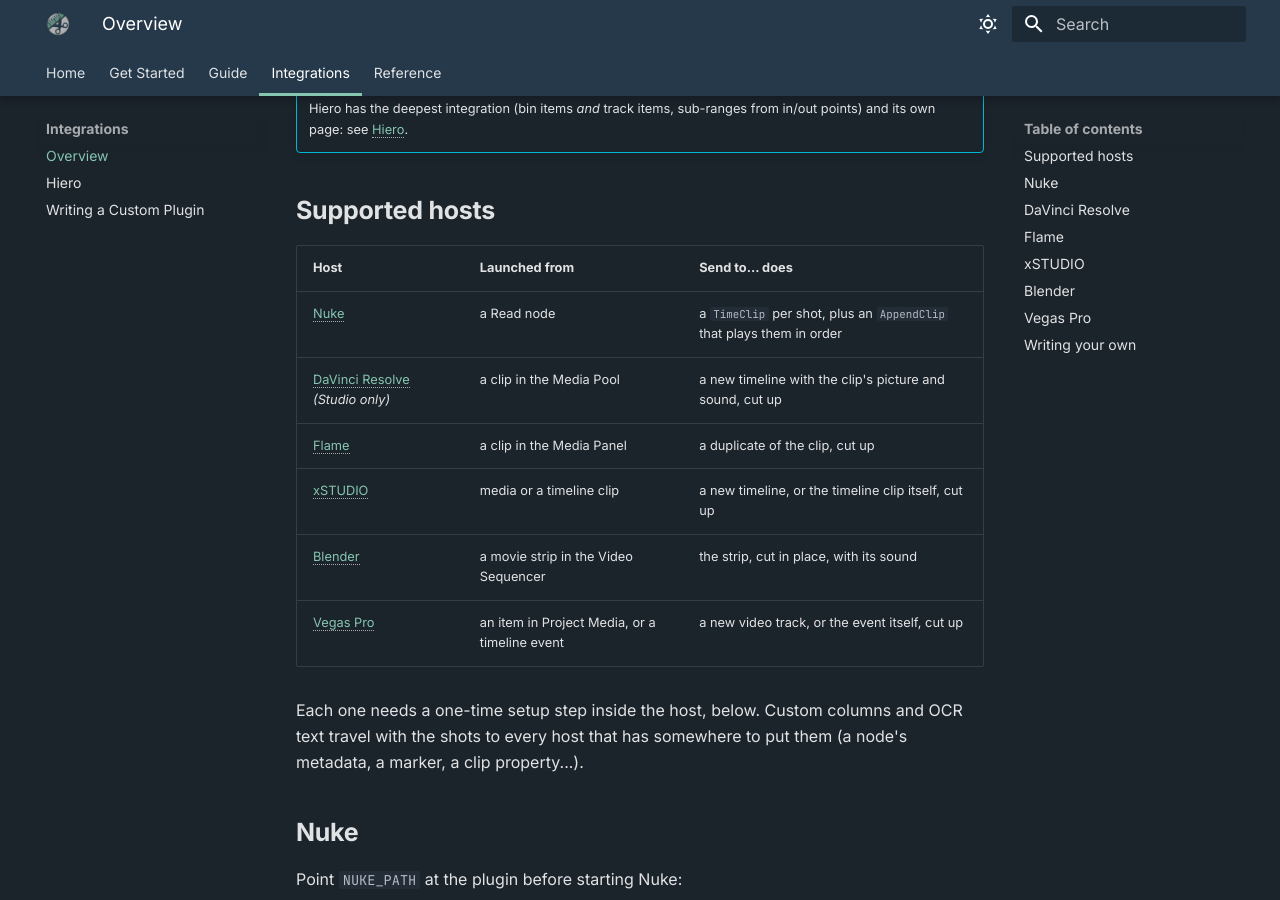
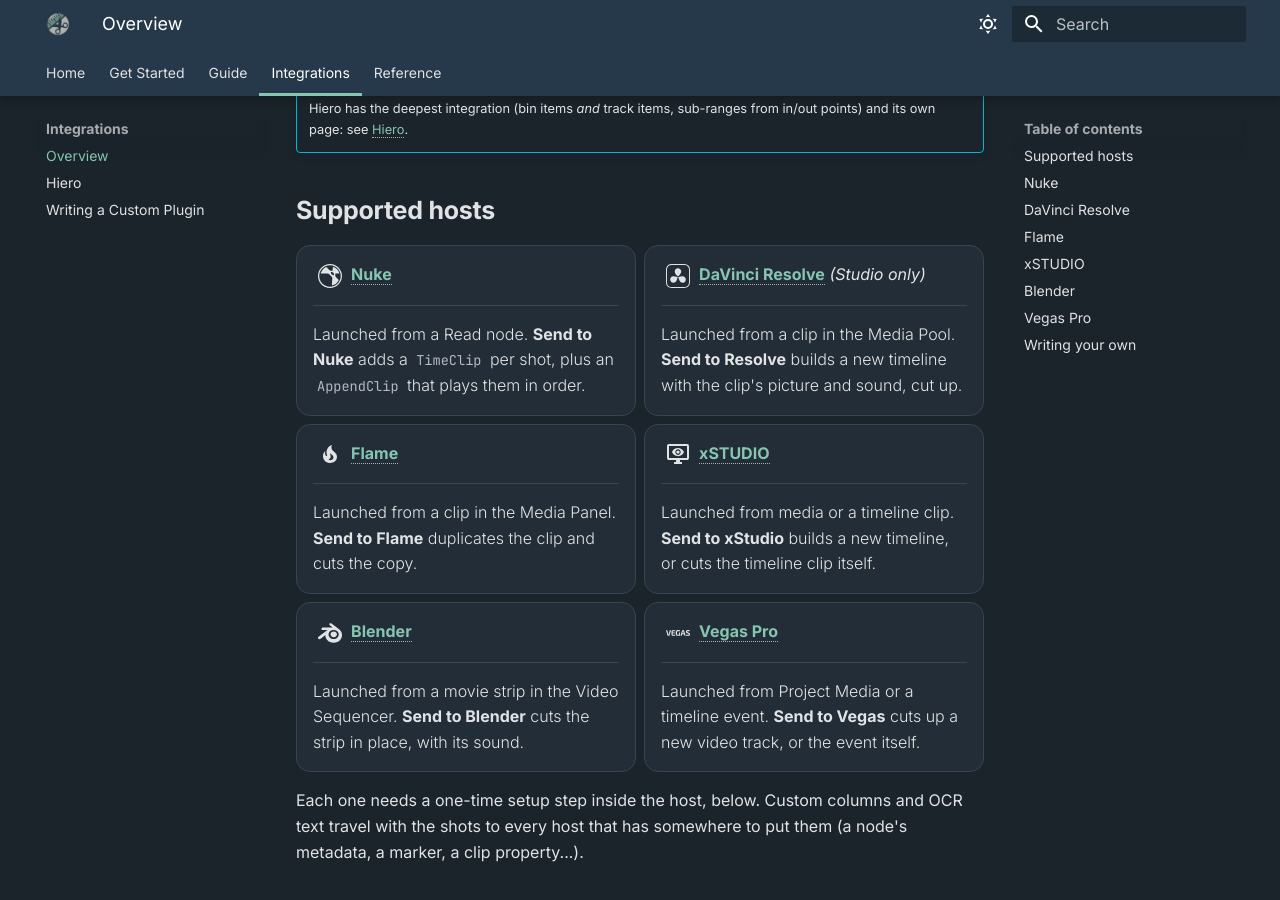
Before and after one commit to frueter/cutdetector-docs, an MkDocs documentation site: the page built from docs/plugins.md, in a window 1280 px wide and 900 px high, scrolled down 318 px. Built offline with MkDocs 1.6.1 and Material for MkDocs 9.7.7, drawn with Linux system fonts in a browser that asks for light colours; comment, search, counter and statistics services are not loaded.

Commit message:
added host icons

```diff
--- a/docs/plugins.md
+++ b/docs/plugins.md
@@ -12,19 +12,50 @@
 
 ## Supported hosts
 
-| Host | Launched from | **Send to...** does |
-|---|---|---|
-| [Nuke](#nuke) | a Read node | a `TimeClip` per shot, plus an `AppendClip` that plays them in order |
-| [DaVinci Resolve](#davinci-resolve) *(Studio only)* | a clip in the Media Pool | a new timeline with the clip's picture and sound, cut up |
-| [Flame](#flame) | a clip in the Media Panel | a duplicate of the clip, cut up |
-| [xSTUDIO](#xstudio) | media or a timeline clip | a new timeline, or the timeline clip itself, cut up |
-| [Blender](#blender) | a movie strip in the Video Sequencer | the strip, cut in place, with its sound |
-| [Vegas Pro](#vegas-pro) | an item in Project Media, or a timeline event | a new video track, or the event itself, cut up |
+<div class="grid cards" markdown>
+
+- :simple-nuke:{ .lg .middle } **[Nuke](#nuke)**
+
+    ---
+
+    Launched from a Read node. **Send to Nuke** adds a `TimeClip` per shot, plus an `AppendClip` that plays them in order.
+
+- :simple-davinciresolve:{ .lg .middle } **[DaVinci Resolve](#davinci-resolve)** *(Studio only)*
+
+    ---
+
+    Launched from a clip in the Media Pool. **Send to Resolve** builds a new timeline with the clip's picture and sound, cut up.
+
+- :material-fire:{ .lg .middle } **[Flame](#flame)**
+
+    ---
+
+    Launched from a clip in the Media Panel. **Send to Flame** duplicates the clip and cuts the copy.
+
+- :material-monitor-eye:{ .lg .middle } **[xSTUDIO](#xstudio)**
+
+    ---
+
+    Launched from media or a timeline clip. **Send to xStudio** builds a new timeline, or cuts the timeline clip itself.
+
+- :simple-blender:{ .lg .middle } **[Blender](#blender)**
+
+    ---
+
+    Launched from a movie strip in the Video Sequencer. **Send to Blender** cuts the strip in place, with its sound.
+
+- :simple-vegas:{ .lg .middle } **[Vegas Pro](#vegas-pro)**
+
+    ---
+
+    Launched from Project Media or a timeline event. **Send to Vegas** cuts up a new video track, or the event itself.
+
+</div>
 
 Each one needs a one-time setup step inside the host, below. Custom columns and OCR text travel with the
 shots to every host that has somewhere to put them (a node's metadata, a marker, a clip property...).
 
-## Nuke
+## :simple-nuke: Nuke
 
 Point `NUKE_PATH` at the plugin before starting Nuke:
 
@@ -112,7 +143,7 @@
 
     If CutDetectorPro isn't found next to the `plugins` folder, set `CDP_APP_PATH` to its executable before starting xSTUDIO.
 
-## Blender
+## :simple-blender: Blender
 
 !!! info "Needs Blender 5.0 or later"
 
@@ -152,7 +183,7 @@
     While CutDetectorPro is open, the pieces are found again by their scene, channel and position — don't move
     the strip in the meantime.
 
-## Vegas Pro
+## :simple-vegas: Vegas Pro
 
 !!! warning "Vegas freezes while CutDetectorPro is open"
 
```
Also changed, not shown: other parts of docs/plugins.md (+3 -3 lines).
